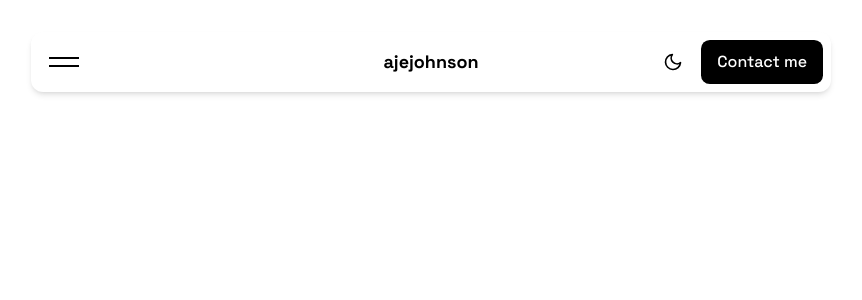
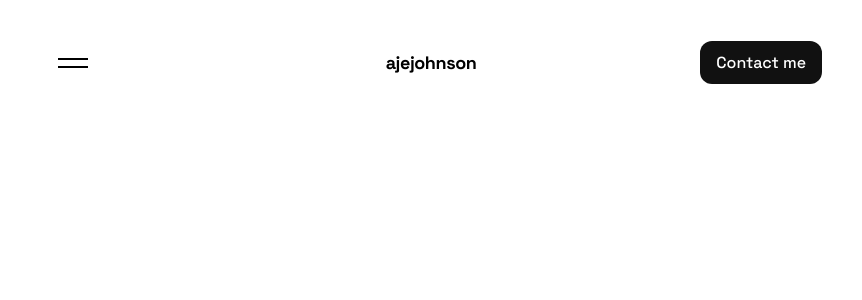
Before and after one commit to e-xxxxl/ajejohnson, a React (Vite) app: page / in a window 1280 px wide. Shown: the top 300 px of the page, without its empty margins (209-1071 px from the left). Built offline with nearby package versions, Linux system fonts and the light colour scheme.

Commit message:
first commit

```diff
--- a/src/Components/Navbar/CardNav.jsx
+++ b/src/Components/Navbar/CardNav.jsx
@@ -217,10 +217,12 @@
 // export default CardNav;
 
 
+
+
+
 import { useLayoutEffect, useRef, useState } from 'react';
 import { gsap } from 'gsap';
 import { GoArrowUpRight } from 'react-icons/go';
-import { FiSun, FiMoon } from 'react-icons/fi'; // Add these icons for theme toggle
 
 const CardNav = ({
   logoText,
@@ -228,38 +230,25 @@ const CardNav = ({
   items,
   className = '',
   ease = 'power3.out',
-  // Theme control
-  theme = 'light', // 'light' or 'dark'
-  onThemeChange, // Optional callback when theme changes
-  showThemeToggle = true, // Show/hide theme toggle button
-  // Light mode colors
-  lightMode = {
-    baseColor: '#fff',
-    menuColor: '#000',
-    buttonBgColor: '#000',
-    buttonTextColor: '#fff'
-  },
-  // Dark mode colors
-  darkMode = {
-    baseColor: '#1a1a1a',
-    menuColor: '#fff',
-    buttonBgColor: '#fff',
-    buttonTextColor: '#000'
-  }
+  baseColor = 'rgba(255, 255, 255, 0.15)', // Semi-transparent base
+  menuColor = '#fff',
+  buttonBgColor = 'rgba(255, 255, 255, 0.25)',
+  buttonTextColor = '#fff',
+  glassIntensity = 0.2, // 0 to 1 for blur intensity
+  shimmer = true // Enable/disable shimmer effect
 }) => {
   const [isHamburgerOpen, setIsHamburgerOpen] = useState(false);
   const [isExpanded, setIsExpanded] = useState(false);
-  const [currentTheme, setCurrentTheme] = useState(theme);
+  const [isHovering, setIsHovering] = useState(false);
   const navRef = useRef(null);
   const cardsRef = useRef([]);
   const tlRef = useRef(null);
-
-  // Get current theme colors
-  const themeColors = currentTheme === 'dark' ? darkMode : lightMode;
+  const liquidRef = useRef(null);
+  const shimmerRef = useRef(null);
 
   const calculateHeight = () => {
     const navEl = navRef.current;
-    if (!navEl) return 260;
+    if (!navEl) return 280;
 
     const isMobile = window.matchMedia('(max-width: 768px)').matches;
     if (isMobile) {
@@ -278,7 +267,7 @@ const CardNav = ({
         contentEl.offsetHeight;
 
         const topBar = 60;
-        const padding = 16;
+        const padding = 20;
         const contentHeight = contentEl.scrollHeight;
 
         contentEl.style.visibility = wasVisible;
@@ -289,25 +278,70 @@ const CardNav = ({
         return topBar + contentHeight + padding;
       }
     }
-    return 260;
+    return 280;
   };
 
   const createTimeline = () => {
     const navEl = navRef.current;
     if (!navEl) return null;
 
-    gsap.set(navEl, { height: 60, overflow: 'hidden' });
-    gsap.set(cardsRef.current, { y: 50, opacity: 0 });
+    // Reset initial states with liquid effects
+    gsap.set(navEl, {
+      height: 60,
+      overflow: 'hidden',
+      backdropFilter: `blur(${20 * glassIntensity}px)`
+    });
+
+    gsap.set(cardsRef.current, {
+      y: 50,
+      opacity: 0,
+      backdropFilter: 'blur(10px)'
+    });
+
+    // Liquid animation for the glass effect
+    if (liquidRef.current) {
+      gsap.set(liquidRef.current, {
+        scaleX: 0,
+        opacity: 0.3
+      });
+    }
 
     const tl = gsap.timeline({ paused: true });
 
+    // Liquid expansion effect
+    if (liquidRef.current) {
+      tl.to(liquidRef.current, {
+        scaleX: 1,
+        duration: 0.5,
+        ease: 'power2.out'
+      }, 0);
+    }
+
+    // Main container expansion with enhanced blur
     tl.to(navEl, {
       height: calculateHeight,
-      duration: 0.4,
-      ease
-    });
+      duration: 0.5,
+      ease,
+      backdropFilter: `blur(${25 * glassIntensity}px)`
+    }, 0);
 
-    tl.to(cardsRef.current, { y: 0, opacity: 1, duration: 0.4, ease, stagger: 0.08 }, '-=0.1');
+    // Cards animation with liquid-like easing
+    tl.to(cardsRef.current, {
+      y: 0,
+      opacity: 1,
+      duration: 0.6,
+      ease: 'back.out(1.2)',
+      stagger: 0.08
+    }, '-=0.2');
+
+    // Shimmer effect
+    if (shimmer && shimmerRef.current) {
+      tl.fromTo(shimmerRef.current,
+        { x: '-100%' },
+        { x: '100%', duration: 0.8, ease: 'power2.inOut' },
+        '-=0.4'
+      );
+    }
 
     return tl;
   };
@@ -320,8 +354,7 @@ const CardNav = ({
       tl?.kill();
       tlRef.current = null;
     };
-    // eslint-disable-next-line react-hooks/exhaustive-deps
-  }, [ease, items]);
+  }, [ease, items, glassIntensity, shimmer]);
 
   useLayoutEffect(() => {
     const handleResize = () => {
@@ -348,7 +381,6 @@ const CardNav = ({
 
     window.addEventListener('resize', handleResize);
     return () => window.removeEventListener('resize', handleResize);
-    // eslint-disable-next-line react-hooks/exhaustive-deps
   }, [isExpanded]);
 
   const toggleMenu = () => {
@@ -365,14 +397,6 @@ const CardNav = ({
     }
   };
 
-  const toggleTheme = () => {
-    const newTheme = currentTheme === 'light' ? 'dark' : 'light';
-    setCurrentTheme(newTheme);
-    if (onThemeChange) {
-      onThemeChange(newTheme);
-    }
-  };
-
   const setCardRef = i => el => {
     if (el) cardsRef.current[i] = el;
   };
@@ -381,97 +405,169 @@ const CardNav = ({
     <div
       className={`card-nav-container absolute left-1/2 -translate-x-1/2 w-[90%] max-w-[800px] z-[99] top-[1.2em] md:top-[2em] ${className}`}
     >
+      {/* Enhanced backdrop with gradient */}
+      <div className="absolute inset-0 rounded-2xl overflow-hidden">
+        <div
+          className="absolute inset-0 opacity-20"
+          style={{
+            background: `linear-gradient(135deg,
+              rgba(255, 255, 255, 0.1) 0%,
+              rgba(255, 255, 255, 0.05) 50%,
+              rgba(255, 255, 255, 0.1) 100%)`,
+            filter: 'blur(1px)'
+          }}
+        />
+
+        {/* Liquid effect layer */}
+        <div
+          ref={liquidRef}
+          className="absolute inset-0 origin-left rounded-2xl"
+          style={{
+            background: `linear-gradient(90deg,
+              transparent 0%,
+              rgba(255, 255, 255, 0.3) 50%,
+              transparent 100%)`,
+            mixBlendMode: 'overlay'
+          }}
+        />
+
+        {/* Shimmer effect */}
+        {shimmer && (
+          <div
+            ref={shimmerRef}
+            className="absolute top-0 left-0 w-full h-full rounded-2xl"
+            style={{
+              background: `linear-gradient(90deg,
+                transparent 0%,
+                rgba(255, 255, 255, 0.4) 50%,
+                transparent 100%)`,
+              mixBlendMode: 'overlay',
+              pointerEvents: 'none'
+            }}
+          />
+        )}
+      </div>
+
       <nav
         ref={navRef}
-        className={`card-nav ${isExpanded ? 'open' : ''} block h-[60px] p-0 rounded-xl shadow-md relative overflow-hidden will-change-[height] transition-colors duration-300`}
-        style={{ backgroundColor: themeColors.baseColor }}
+        onMouseEnter={() => setIsHovering(true)}
+        onMouseLeave={() => setIsHovering(false)}
+        className={`card-nav ${isExpanded ? 'open' : ''} block h-[60px] p-0 rounded-2xl relative overflow-hidden will-change-[height,backdrop-filter] transition-all duration-300
+          ${isHovering ? 'shadow-[0_20px_60px_rgba(255,255,255,0.15)]' : 'shadow-[0_10px_40px_rgba(255,255,255,0.1)]'}`}
+        style={{
+          backgroundColor: baseColor,
+          backdropFilter: `blur(${20 * glassIntensity}px) saturate(180%)`,
+          WebkitBackdropFilter: `blur(${20 * glassIntensity}px) saturate(180%)`,
+          border: '1px solid rgba(255, 255, 255, 0.1)',
+          boxShadow: `${isHovering ? '0 20px 60px rgba(255, 255, 255, 0.15)' : '0 10px 40px rgba(255, 255, 255, 0.1)'},
+                     inset 0 1px 0 rgba(255, 255, 255, 0.2)`
+        }}
       >
-        <div className="card-nav-top absolute inset-x-0 top-0 h-[60px] flex items-center justify-between p-2 pl-[1.1rem] z-[2]">
+        {/* Top bar with enhanced glass effect */}
         <div
-            className={`hamburger-menu ${isHamburgerOpen ? 'open' : ''} group h-full flex flex-col items-center justify-center cursor-pointer gap-[6px] order-2 md:order-none`}
+          className="card-nav-top absolute inset-x-0 top-0 h-[60px] flex items-center justify-between p-2 pl-[1.1rem] z-[2] rounded-2xl"
+          style={{
+            backdropFilter: 'blur(10px)',
+            borderBottom: '1px solid rgba(255, 255, 255, 0.1)'
+          }}
+        >
+          <div
+            className={`hamburger-menu ${isHamburgerOpen ? 'open' : ''} group h-full flex flex-col items-center justify-center cursor-pointer gap-[6px] order-2 md:order-none relative overflow-hidden rounded-lg p-2`}
             onClick={toggleMenu}
             role="button"
             aria-label={isExpanded ? 'Close menu' : 'Open menu'}
             tabIndex={0}
-            style={{ color: themeColors.menuColor }}
+            style={{ color: menuColor }}
           >
+            {/* Hamburger background with glass effect */}
+            <div className="absolute inset-0 bg-white/10 rounded-lg backdrop-blur-sm group-hover:bg-white/20 transition-colors duration-300" />
+
             <div
-              className={`hamburger-line w-[30px] h-[2px] bg-current transition-[transform,opacity,margin] duration-300 ease-linear [transform-origin:50%_50%] ${
-                isHamburgerOpen ? 'translate-y-[4px] rotate-45' : ''
-              } group-hover:opacity-75`}
+              className={`hamburger-line relative w-[30px] h-[2px] bg-current transition-all duration-500 ease-[cubic-bezier(0.4,0,0.2,1)] [transform-origin:50%_50%] z-10
+                ${isHamburgerOpen ? 'translate-y-[4px] rotate-45' : ''} group-hover:scale-110`}
             />
             <div
-              className={`hamburger-line w-[30px] h-[2px] bg-current transition-[transform,opacity,margin] duration-300 ease-linear [transform-origin:50%_50%] ${
-                isHamburgerOpen ? '-translate-y-[4px] -rotate-45' : ''
-              } group-hover:opacity-75`}
+              className={`hamburger-line relative w-[30px] h-[2px] bg-current transition-all duration-500 ease-[cubic-bezier(0.4,0,0.2,1)] [transform-origin:50%_50%] z-10
+                ${isHamburgerOpen ? '-translate-y-[4px] -rotate-45' : ''} group-hover:scale-110`}
             />
           </div>
 
-          <div className="logo-container flex items-center md:absolute md:left-1/2 md:top-1/2 md:-translate-x-1/2 md:-translate-y-1/2 order-1 md:order-none">
-            <div className="logo-text font-bold text-lg transition-colors duration-300" style={{ color: themeColors.menuColor }}>
+          <div className="logo-container flex items-center md:absolute md:left-1/2 md:top-1/2 md:-translate-x-1/2 md:-translate-y-1/2 order-1 md:order-none relative">
+            {/* Logo background effect */}
+            <div className="absolute -inset-2 bg-gradient-to-r from-transparent via-white/10 to-transparent rounded-xl opacity-0 group-hover:opacity-100 transition-opacity duration-500" />
+            <div
+              className="logo-text font-bold text-lg tracking-tight relative z-10 transition-all duration-300 hover:tracking-wide"
+              style={{
+                color: menuColor,
+                textShadow: '0 2px 10px rgba(255, 255, 255, 0.3)'
+              }}
+            >
               {logoText || "ajejohnson's world"}
             </div>
           </div>
 
-          <div className="flex items-center gap-2 h-full">
-            {showThemeToggle && (
           <button
             type="button"
-                onClick={toggleTheme}
-                className="theme-toggle-button flex items-center justify-center w-10 h-10 rounded-lg cursor-pointer transition-all duration-300 hover:opacity-75"
-                style={{ color: themeColors.menuColor }}
-                aria-label={`Switch to ${currentTheme === 'light' ? 'dark' : 'light'} mode`}
-              >
-                {currentTheme === 'light' ? (
-                  <FiMoon className="w-5 h-5" />
-                ) : (
-                  <FiSun className="w-5 h-5" />
-                )}
-              </button>
-            )}
-
-            <button
-              type="button"
-              className="card-nav-cta-button hidden md:inline-flex border-0 rounded-[calc(0.75rem-0.2rem)] px-4 items-center h-full font-medium cursor-pointer transition-colors duration-300"
+            className="card-nav-cta-button hidden md:inline-flex border-0 rounded-xl px-4 items-center h-full font-medium cursor-pointer transition-all duration-300 relative overflow-hidden group"
             style={{
-                backgroundColor: themeColors.buttonBgColor,
-                color: themeColors.buttonTextColor
+              backgroundColor: buttonBgColor,
+              color: buttonTextColor,
+              backdropFilter: 'blur(10px)'
             }}
           >
-              Contact me
+            {/* Button liquid effect */}
+            <div className="absolute inset-0 bg-gradient-to-r from-transparent via-white/30 to-transparent -translate-x-full group-hover:translate-x-full transition-transform duration-700" />
+            <span className="relative z-10">Contact me</span>
           </button>
         </div>
-        </div>
 
+        {/* Content area with enhanced glass cards */}
         <div
-          className={`card-nav-content absolute left-0 right-0 top-[60px] bottom-0 p-2 flex flex-col items-stretch gap-2 justify-start z-[1] ${
-            isExpanded ? 'visible pointer-events-auto' : 'invisible pointer-events-none'
-          } md:flex-row md:items-end md:gap-[12px]`}
+          className={`card-nav-content absolute left-0 right-0 top-[60px] bottom-0 p-3 flex flex-col items-stretch gap-3 justify-start z-[1]
+            ${isExpanded ? 'visible pointer-events-auto' : 'invisible pointer-events-none'}
+            md:flex-row md:items-end md:gap-[14px]`}
           aria-hidden={!isExpanded}
         >
           {(items || []).slice(0, 3).map((item, idx) => (
             <div
               key={`${item.label}-${idx}`}
-              className="nav-card select-none relative flex flex-col gap-2 p-[12px_16px] rounded-[calc(0.75rem-0.2rem)] min-w-0 flex-[1_1_auto] h-auto min-h-[60px] md:h-full md:min-h-0 md:flex-[1_1_0%] transition-colors duration-300"
+              className="nav-card select-none relative flex flex-col gap-3 p-4 rounded-xl min-w-0 flex-[1_1_auto] h-auto min-h-[60px] md:h-full md:min-h-0 md:flex-[1_1_0%] group overflow-hidden transition-all duration-300 hover:scale-[1.02] hover:-translate-y-1"
               ref={setCardRef(idx)}
               style={{
-                backgroundColor: item.bgColor || (currentTheme === 'dark' ? '#2a2a2a' : '#f5f5f5'),
-                color: item.textColor || (currentTheme === 'dark' ? '#fff' : '#000')
+                backgroundColor: item.bgColor ? `${item.bgColor}CC` : 'rgba(255, 255, 255, 0.15)',
+                color: item.textColor || '#fff',
+                backdropFilter: 'blur(20px) saturate(180%)',
+                border: '1px solid rgba(255, 255, 255, 0.1)',
+                boxShadow: '0 8px 32px rgba(0, 0, 0, 0.1), inset 0 1px 0 rgba(255, 255, 255, 0.2)'
               }}
             >
-              <div className="nav-card-label font-normal tracking-[-0.5px] text-[18px] md:text-[22px]">
+              {/* Card liquid effect */}
+              <div className="absolute inset-0 bg-gradient-to-br from-white/10 via-transparent to-white/5 opacity-0 group-hover:opacity-100 transition-opacity duration-500" />
+
+              <div
+                className="nav-card-label font-normal tracking-tight text-[18px] md:text-[22px] relative z-10 transition-all duration-300 group-hover:tracking-wide"
+                style={{ textShadow: '0 2px 8px rgba(0, 0, 0, 0.2)' }}
+              >
                 {item.label}
               </div>
-              <div className="nav-card-links mt-auto flex flex-col gap-[2px]">
+
+              <div className="nav-card-links mt-auto flex flex-col gap-1 relative z-10">
                 {item.links?.map((lnk, i) => (
                   <a
                     key={`${lnk.label}-${i}`}
-                    className="nav-card-link inline-flex items-center gap-[6px] no-underline cursor-pointer transition-opacity duration-300 hover:opacity-75 text-[15px] md:text-[16px]"
+                    className="nav-card-link inline-flex items-center gap-2 no-underline cursor-pointer transition-all duration-300 hover:gap-3 hover:opacity-90 text-[15px] md:text-[16px] group/link"
                     href={lnk.href}
                     aria-label={lnk.ariaLabel}
+                    style={{ color: item.textColor || '#fff' }}
                   >
-                    <GoArrowUpRight className="nav-card-link-icon shrink-0" aria-hidden="true" />
+                    <GoArrowUpRight
+                      className="nav-card-link-icon shrink-0 transition-transform duration-300 group-hover/link:translate-x-1 group-hover/link:-translate-y-1"
+                      aria-hidden="true"
+                    />
+                    <span className="relative">
                       {lnk.label}
+                      <span className="absolute bottom-0 left-0 w-0 h-px bg-current transition-all duration-300 group-hover/link:w-full" />
+                    </span>
                   </a>
                 ))}
               </div>
```
Lines whose indentation alone changed are shown as unchanged.
